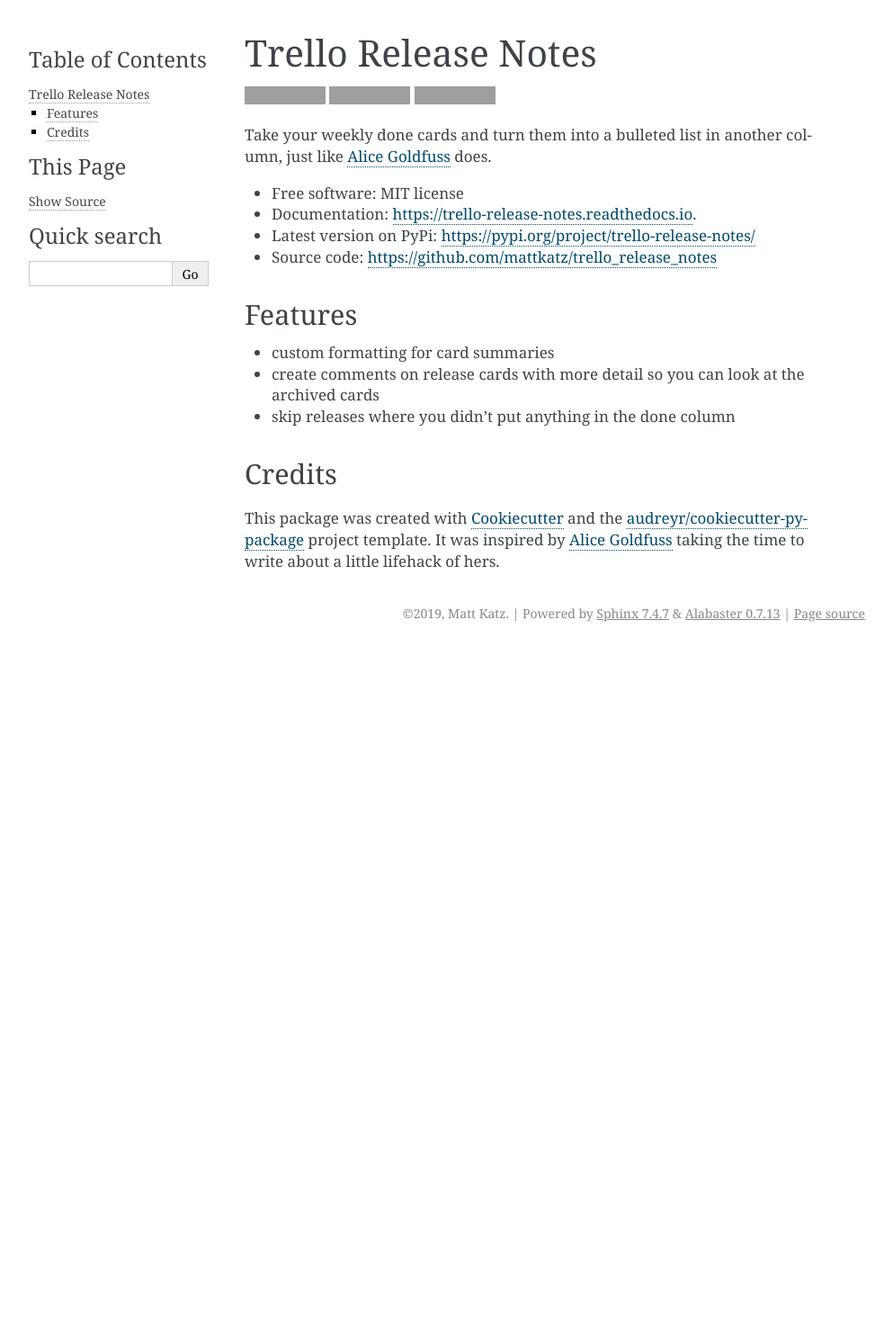
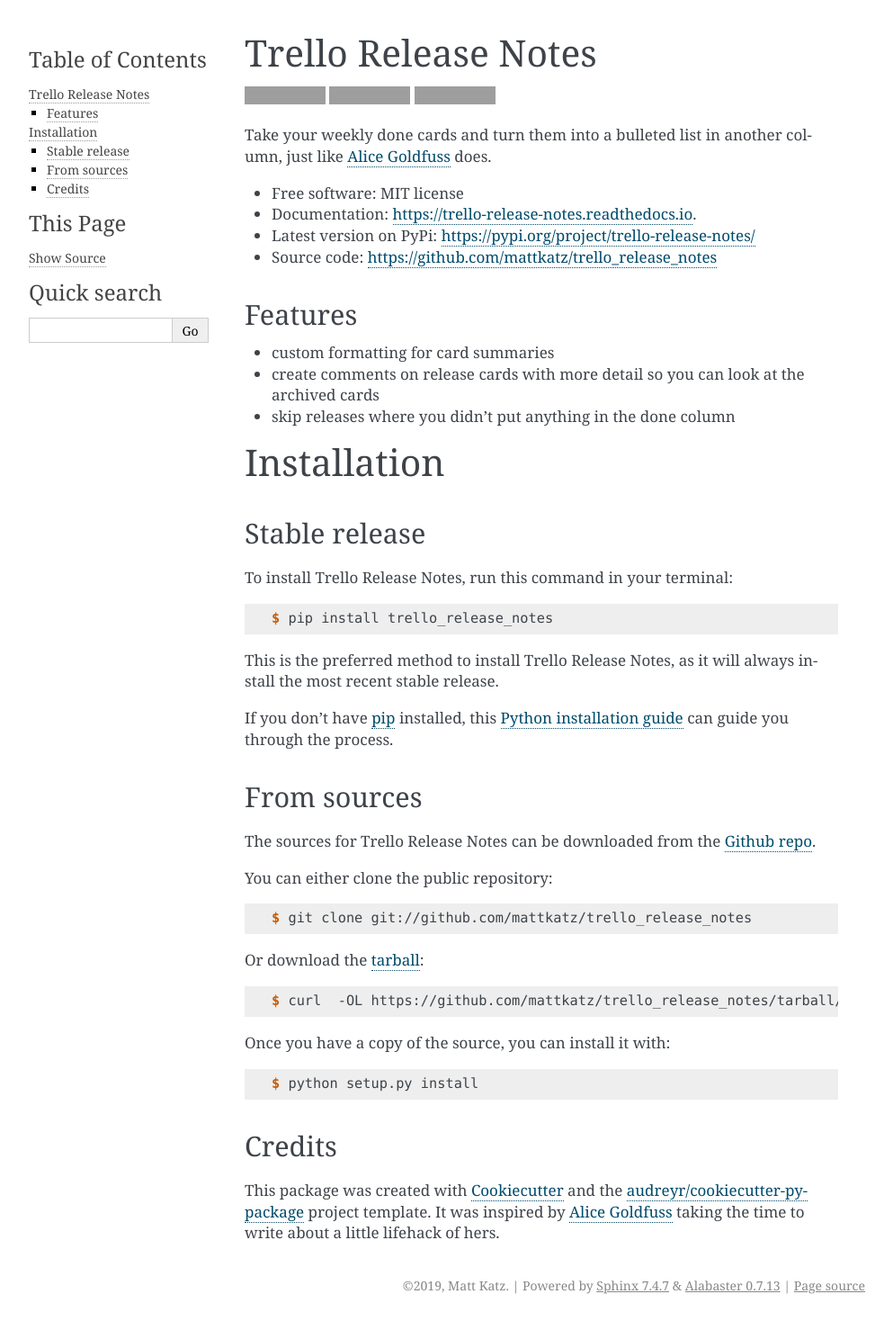
Before and after one commit to ovitaliw/trello_release_notes, a Sphinx documentation site: the page built from docs/readme.rst, in a window 1280 px wide. Shown: the whole page at 90% size, without its empty margins (148-1141 px from the left). Built offline with Sphinx 7.4.7, drawn with Linux system fonts in a browser that asks for light colours; before the commit the page ends 900 px from its top, so only the background shows below that; grey boxes are pictures that could not be loaded.

Commit message:
include installation

```diff
--- a/README.rst
+++ b/README.rst
@@ -32,8 +32,7 @@
 * create comments on release cards with more detail so you can look at the archived cards
 * skip releases where you didn't put anything in the done column
 
-
-
+.. include:: installation.rst
 
 Credits
 -------
```
Also changed, not shown: docs/trello_release_notes.rst (+6 -6 lines).
